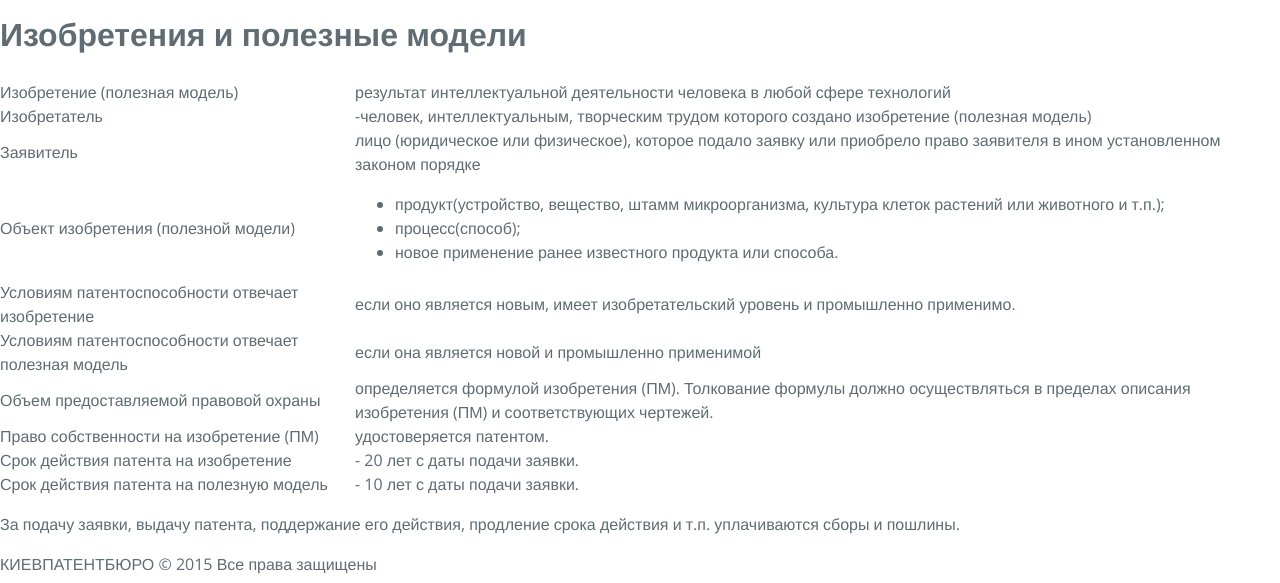
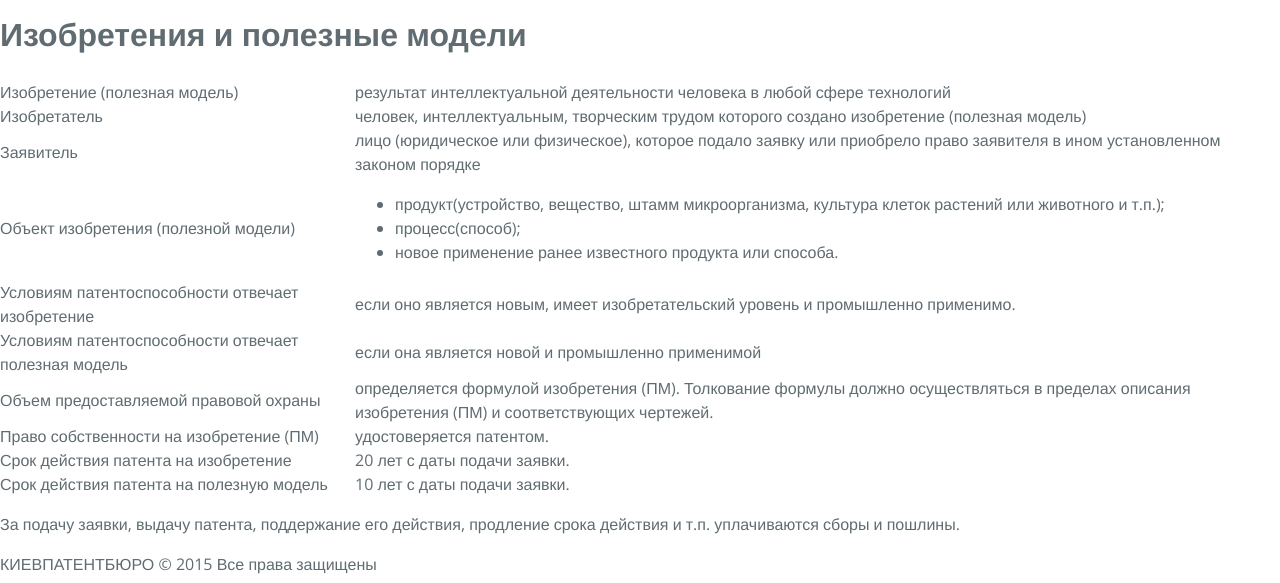
Before and after one commit to Mindshine/patent, a Jekyll site: the page built from _posts/ru/pages/2000-01-01-inventions.html, in a window 1280 px wide. Shown: the part 195-778 px from the top of the page. Built offline with Jekyll 4.4.1, drawn with Linux system fonts in a browser that asks for light colours; Markdown is read by kramdown in place of the engine named in the settings.

```diff
--- a/_posts/ru/pages/2000-01-01-inventions.html
+++ b/_posts/ru/pages/2000-01-01-inventions.html
@@ -11,7 +11,7 @@ categories:
     <td>Изобретение (полезная модель)</td><td>результат интеллектуальной деятельности человека в любой сфере технологий</td>
   </tr>
   <tr>
-    <td>Изобретатель</td><td>-человек, интеллектуальным, творческим трудом которого создано изобретение (полезная модель)</td>
+    <td>Изобретатель</td><td>человек, интеллектуальным, творческим трудом которого создано изобретение (полезная модель)</td>
   </tr>
   <tr>
     <td>Заявитель</td><td>лицо (юридическое или физическое), которое подало заявку или приобрело право заявителя в ином установленном законом порядке</td>
@@ -39,10 +39,10 @@ categories:
     <td>Право собственности на изобретение (ПМ)</td><td>удостоверяется патентом.</td>
   </tr>
   <tr>
-    <td>Срок действия патента на изобретение</td><td>- 20 лет с даты подачи заявки.</td>
+    <td>Срок действия патента на изобретение</td><td>20 лет с даты подачи заявки.</td>
   </tr>
   <tr>
-    <td>Срок действия патента на полезную модель</td><td>- 10 лет с даты подачи заявки.</td>
+    <td>Срок действия патента на полезную модель</td><td>10 лет с даты подачи заявки.</td>
   </tr>
 </table>
 <p>За подачу заявки, выдачу патента, поддержание его действия, продление срока действия и т.п. уплачиваются сборы и пошлины.</p>
```
